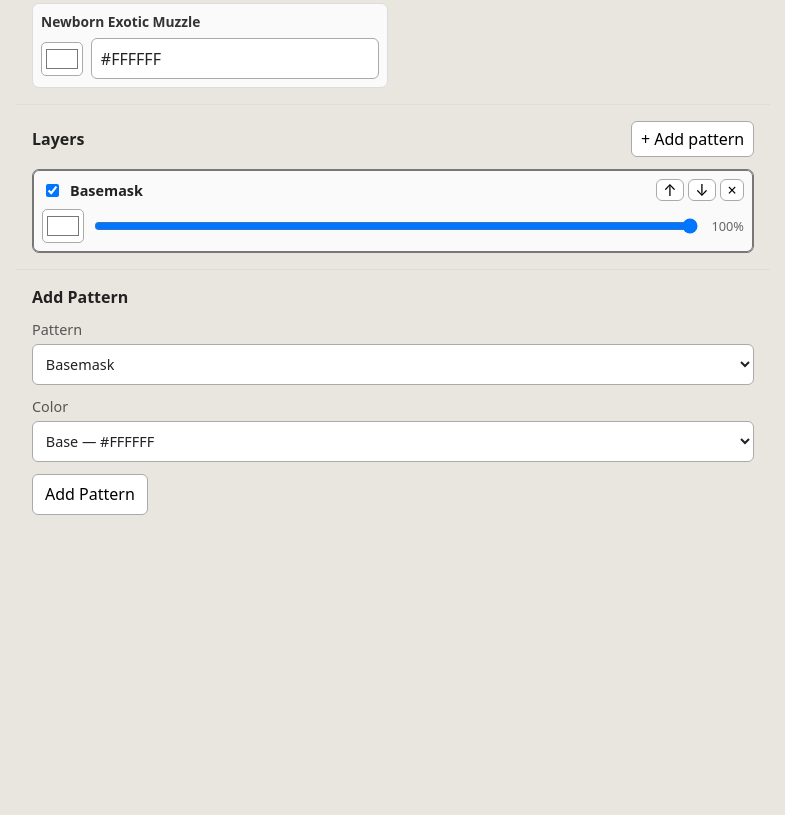
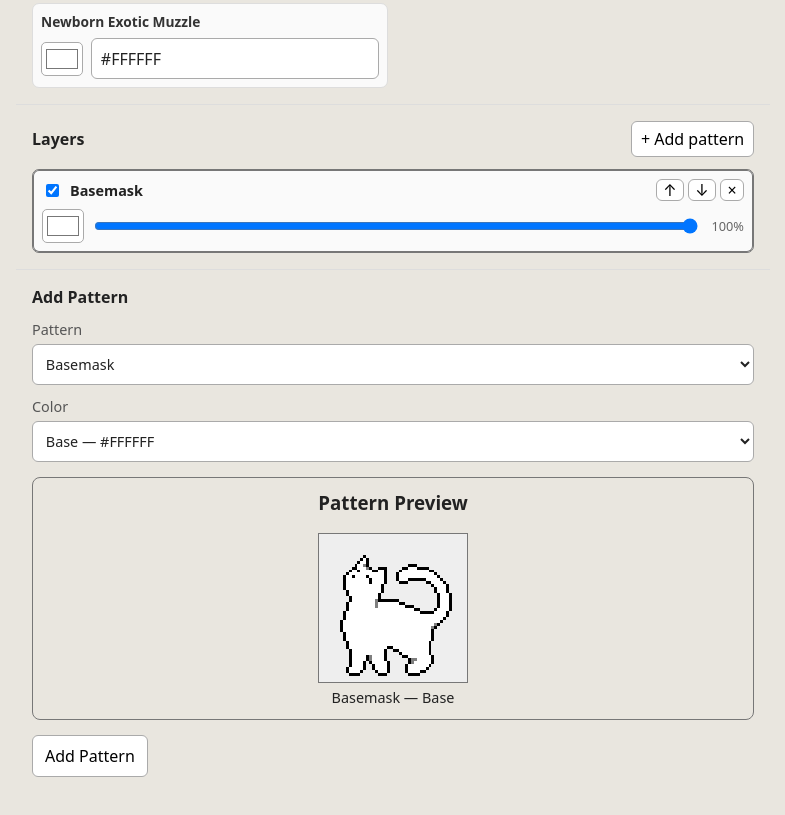
Before and after one commit to DisneyCoding/ClanGenPeltVisualizer, a plain HTML site: page index.html in a window 1280 px wide. Shown: the part 2334-3149 px from the top of the page, without its empty margins (436-1221 px from the left). Before the commit the page ends 2889 px from the top, so only its background shows below. Drawn offline with Linux system fonts and the light colour scheme.

Commit message:
Added Pelt Pattern Preview

```diff
--- a/index.html
+++ b/index.html
@@ -63,6 +63,20 @@
             <select id="newLayerCategory"></select>
           </label>
 
+          <div class="pattern-preview-container">
+              <h3>Pattern Preview</h3>
+
+              <canvas
+                  id="patternPreview"
+                  width="50"
+                  height="50"
+              ></canvas>
+
+              <p id="patternPreviewLabel">
+                  Select a pattern to preview it.
+              </p>
+          </div>
+
           <button id="confirmAddBtn">
             Add Pattern
           </button>
--- a/script.js
+++ b/script.js
@@ -323,6 +323,91 @@ function render() {
     SPRITE_W,
     SPRITE_H
   );
+}
+
+/*
+ * ============================================================
+ * NEW PATTERN PREVIEW
+ * ============================================================
+ */
+
+function renderPatternPreview() {
+    if (!assetsReady) return;
+
+    const previewCanvas = document.getElementById("patternPreview");
+    const previewLabel = document.getElementById("patternPreviewLabel");
+
+    if (!previewCanvas) return;
+
+    const previewCtx = previewCanvas.getContext("2d");
+
+    previewCtx.clearRect(
+        0,
+        0,
+        SPRITE_W,
+        SPRITE_H
+    );
+
+    const patternIndex = Number(
+        document.getElementById("patternSelect").value
+    );
+
+    const colorCategory = document.getElementById("newLayerCategory").value;
+
+    const pattern = patternInfo(patternIndex);
+
+    if (!pattern) return;
+
+    // Get the selected pattern's mask.
+    const mask = getMaskSprite(
+        pattern,
+        currentPoseIndex
+    );
+
+    if (!mask) return;
+
+    // Use the currently selected color parameter.
+    const color = peltColors[colorCategory] || "#FFFFFF";
+
+    // Apply the selected color to the mask.
+    const tinted = tintMask(
+        mask,
+        color,
+        1
+    );
+
+    if (tinted) {
+        previewCtx.drawImage(
+            tinted,
+            0,
+            0
+        );
+    }
+
+    // Draw lineart over the preview.
+    const x = (currentPoseIndex % 4) * SPRITE_W;
+    const y = Math.floor(currentPoseIndex / 4) * SPRITE_H;
+
+    previewCtx.drawImage(
+        lineart,
+        x,
+        y,
+        SPRITE_W,
+        SPRITE_H,
+        0,
+        0,
+        SPRITE_W,
+        SPRITE_H
+    );
+
+    if (previewLabel) {
+        const colorParameter = COLOR_PARAMETERS.find(
+            parameter => parameter.id === colorCategory
+        );
+
+        previewLabel.textContent =
+            `${pattern.label} — ${colorParameter?.label || colorCategory}`;
+    }
 }
 
 
@@ -676,9 +761,9 @@ function renderColorControls() {
             peltColors[parameter.id];
 
           refreshColorCategoryOptions();
-
           renderLayers();
           render();
+          renderPatternPreview();
         }
       );
 
@@ -709,6 +794,9 @@ function renderColorControls() {
 
           renderLayers();
           render();
+
+          renderPatternPreview();
+
         }
       );
 
@@ -923,6 +1011,9 @@ function updateAssignedColorCategory() {
     parameter
       ? `${parameter.label} (${parameter.id})`
       : colorId;
+
+
+  renderPatternPreview();
 }
 
 
@@ -1466,6 +1557,7 @@ document
         Number(e.target.value);
 
       render();
+      renderPatternPreview();
     }
   );
 
@@ -1494,12 +1586,10 @@ document
  * This automatically changes the color-category
  * dropdown to the color associated with that pattern.
  */
-document
-  .getElementById("patternSelect")
-  .addEventListener(
-    "change",
-    updateAssignedColorCategory
-  );
+document.getElementById("patternSelect").addEventListener("change", () => {
+    updateAssignedColorCategory();
+    renderPatternPreview();
+});
 
 
 /*
@@ -1555,6 +1645,12 @@ document
     }
   );
 
+document
+    .getElementById("newLayerCategory")
+    .addEventListener(
+        "change",
+        renderPatternPreview
+    );
 
 /*
  * Randomize.
@@ -1649,6 +1745,8 @@ Promise.all([
 
     render();
 
+    renderPatternPreview();
+
     setStatus(
       "Assets loaded."
     );
--- a/style.css
+++ b/style.css
@@ -43,3 +43,27 @@ input[type="color"] { width:42px; height:34px; padding:2px; border:1px solid #aa
 .layer-controls input[type="range"] { width:100%; }
 .opacity-value { font-size:.8rem; color:#666; min-width:40px; text-align:right; }
 @media (max-width:800px) { .workspace { grid-template-columns:1fr; } .preview-panel { position:static; } .header { flex-direction:column; } .preview-wrap { width:220px; height:220px; } #preview { width:210px; height:210px; } }
+.pattern-preview-container {
+    margin: 15px 0;
+    padding: 12px;
+    border: 1px solid #777;
+    border-radius: 8px;
+    text-align: center;
+}
+
+.pattern-preview-container h3 {
+    margin-top: 0;
+}
+
+#patternPreview {
+    width: 150px;
+    height: 150px;
+    image-rendering: pixelated;
+    background-color: #eee;
+    border: 1px solid #777;
+}
+
+#patternPreviewLabel {
+    margin-bottom: 0;
+    font-size: 0.9rem;
+}
```
